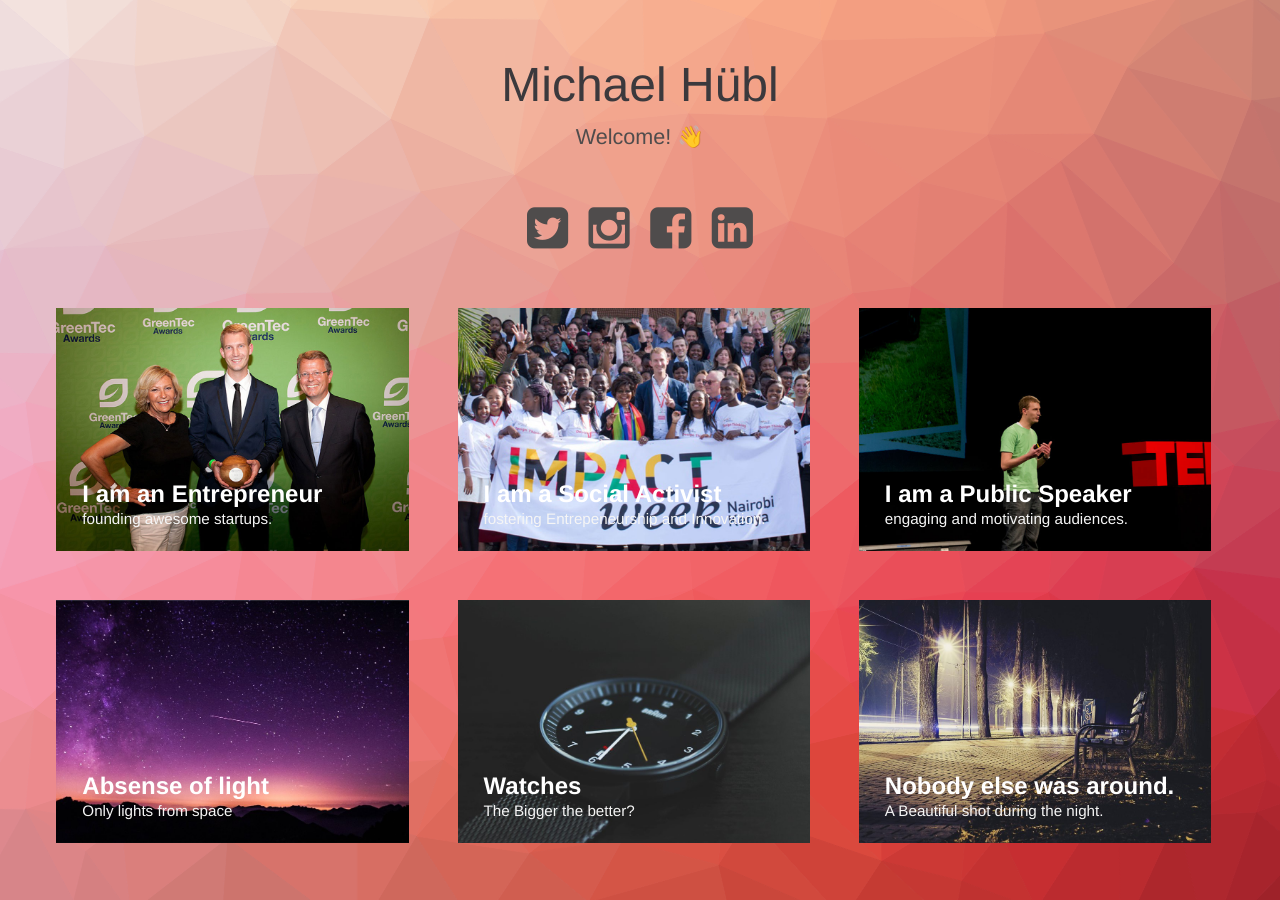
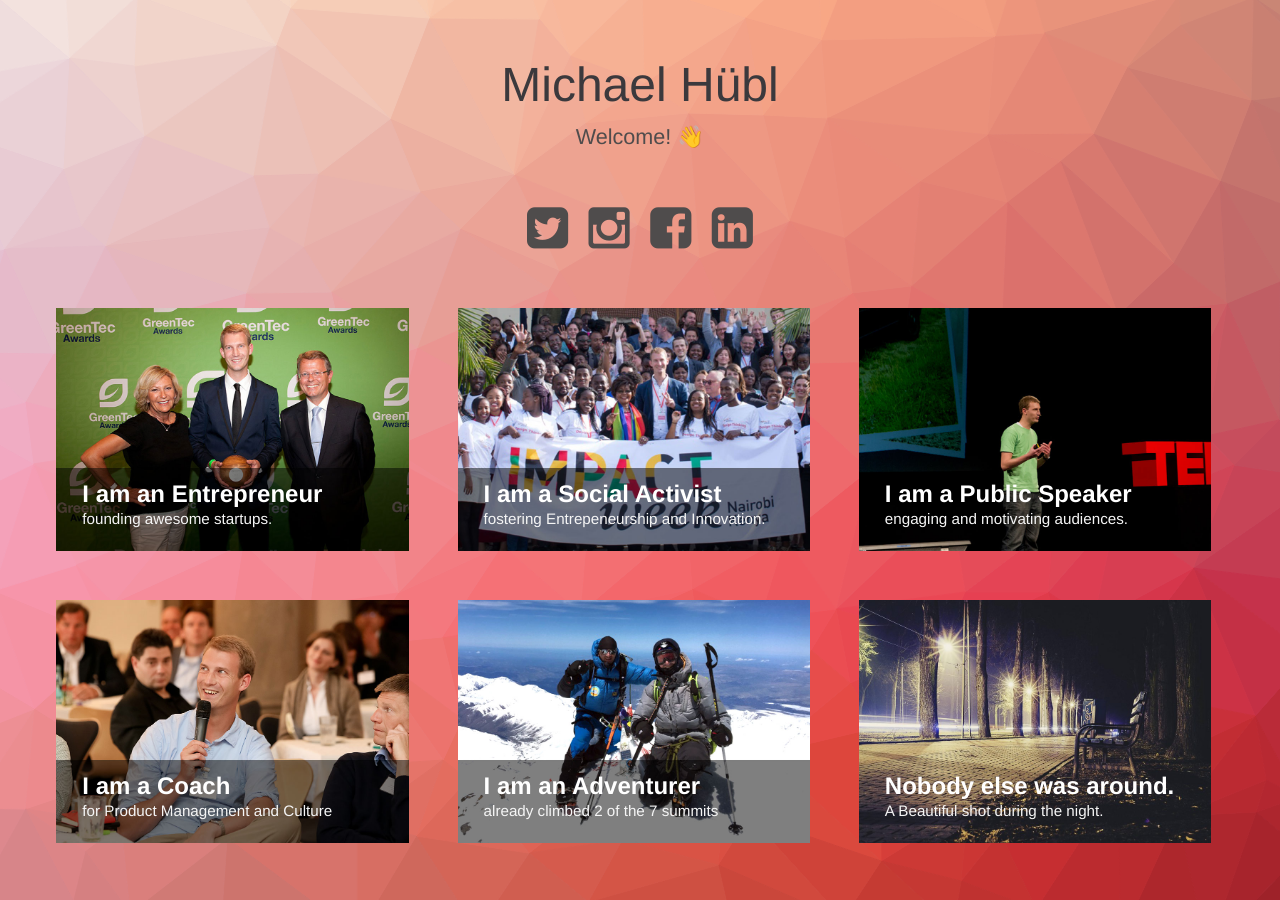
Before and after one commit to michels/portfolio, a Jekyll site: the page built from index.html, in a window 1280 px wide. Built offline with Jekyll 4.4.1, drawn with Linux system fonts in a browser that asks for light colours.

Commit message:
New pictures

```diff
--- a/_posts/2015-04-22-what-time.markdown
+++ b/_posts/2015-04-22-what-time.markdown
@@ -1,10 +1,10 @@
 ---
-title:  "Watches"
-subtitle: "The Bigger the better?"
-author: "Wferr"
-avatar: "img/authors/wferr.png"
-image: "img/c.jpg"
-date:   2015-04-22 12:12:12
+title:  "I am an Adventurer"
+subtitle: "already climbed 2 of the 7 summits"
+author: "Michael H&uuml;bl"
+avatar: "img/authors/huebl.png"
+image: "img/adventure.jpg"
+date:   2018-06-06 12:12:12
 ---
 
 ### Dolor sit amet?
--- a/_posts/2015-04-23-night-sky.markdown
+++ b/_posts/2018-06-07-coach.markdown
@@ -1,10 +1,10 @@
 ---
-title:  "Absense of light"
-subtitle: "Only lights from space"
-author: "Wferr"
-avatar: "img/authors/wferr.png"
-image: "img/d.jpg"
-date:   2015-04-23 12:12:12
+title:  "I am a Coach"
+subtitle: "for Product Management and Culture"
+author: "Michael H&uuml;bl"
+avatar: "img/authors/huebl.png"
+image: "img/coach.jpg"
+date:   2018-06-07 12:12:12
 ---
 
 ### Dolor sit amet?
```
Also changed, not shown: img/adventure.jpg, img/coach.jpg, img/entrepreneurship.jpg, img/social.jpg.
